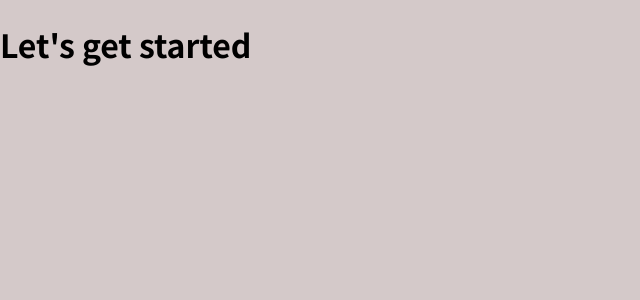
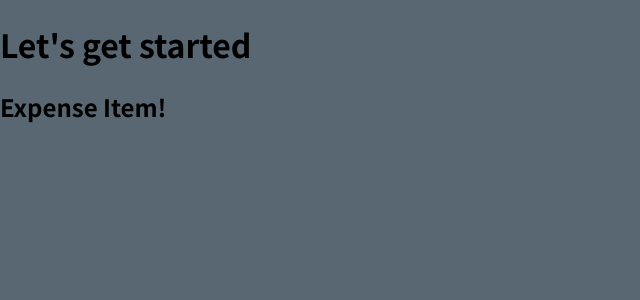
Before and after one commit to AsthaSrivastava8/react-udemy, a JavaScript app in the folder react-udemy/: page / in a window 1280 px wide. Shown: the top 300 px of the page, without its empty margins (0-640 px from the left). Built offline with nearby package versions, Linux system fonts and the light colour scheme.

Commit message:
created new component

```diff
--- a/react-udemy/src/App.js
+++ b/react-udemy/src/App.js
@@ -1,5 +1,12 @@
+import ExpenseItem from "./components/ExpenseItem";
+
 function App() {
-  return <h1>Let's get started</h1>;
+  return (
+    <div>
+      <h1>Let's get started</h1>
+      <ExpenseItem></ExpenseItem>
+    </div>
+  );
 }
 
 export default App;
--- /dev/null
+++ b/react-udemy/src/components/ExpenseItem.js
@@ -0,0 +1,5 @@
+function ExpenseItem() {
+  return <h2>Expense Item!</h2>;
+}
+
+export default ExpenseItem;
--- a/react-udemy/src/index.css
+++ b/react-udemy/src/index.css
@@ -10,5 +10,5 @@ html {
 
 body {
   margin: 0;
-  background-color: #d4c9c9;
+  background-color: rgba(2, 25, 41, 0.658);
 }
```
